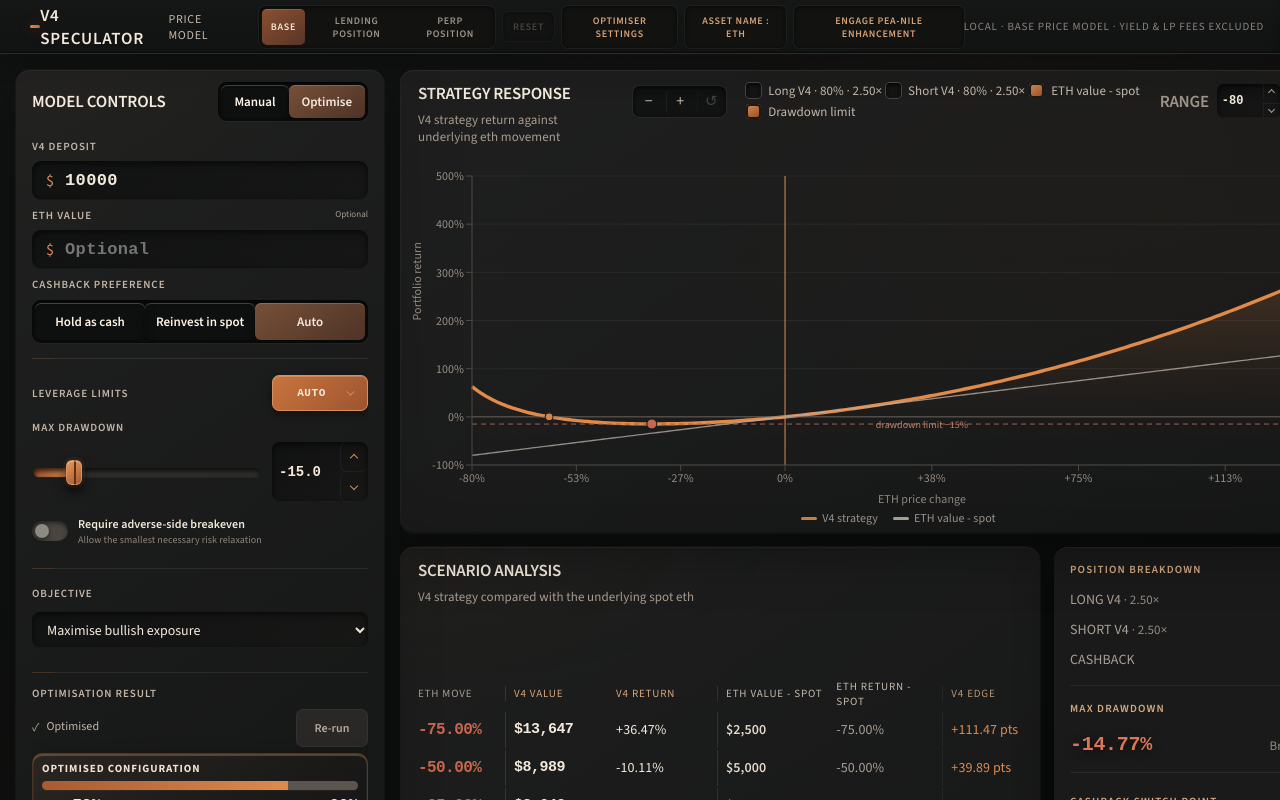
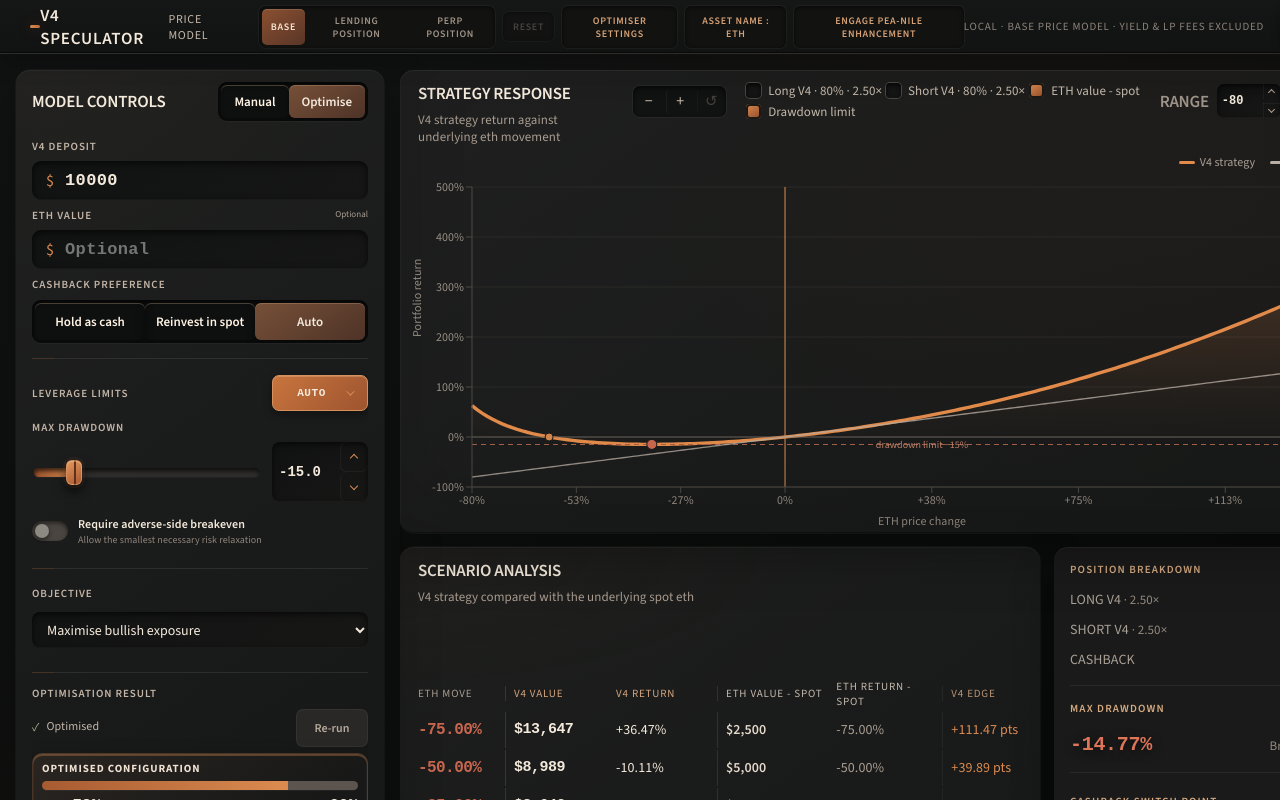
Before and after one commit to Scuttl-E/v4-speculator-calculator, a React (Vite) app: page / in a window 1280 px wide. Shown: the top 800 px of the page. Built offline with nearby package versions, Linux system fonts and the light colour scheme.

Commit message:
Move web chart legend above plot

```diff
--- a/src/styles.css
+++ b/src/styles.css
@@ -2702,3 +2702,14 @@ main.web-app .shell {
 main.web-app .workspace {
   min-width: 1000px;
 }
+
+/* The web viewport has less chart height than the desktop window. Keep the
+   series key in the header's existing lower breathing room, above the plot. */
+main.web-app .chart-panel .chart-series-legend {
+  order: -1;
+  align-self: stretch;
+  justify-content: flex-end;
+  min-height: 18px;
+  margin: -8px 20px 1px;
+  padding: 0;
+}
```
